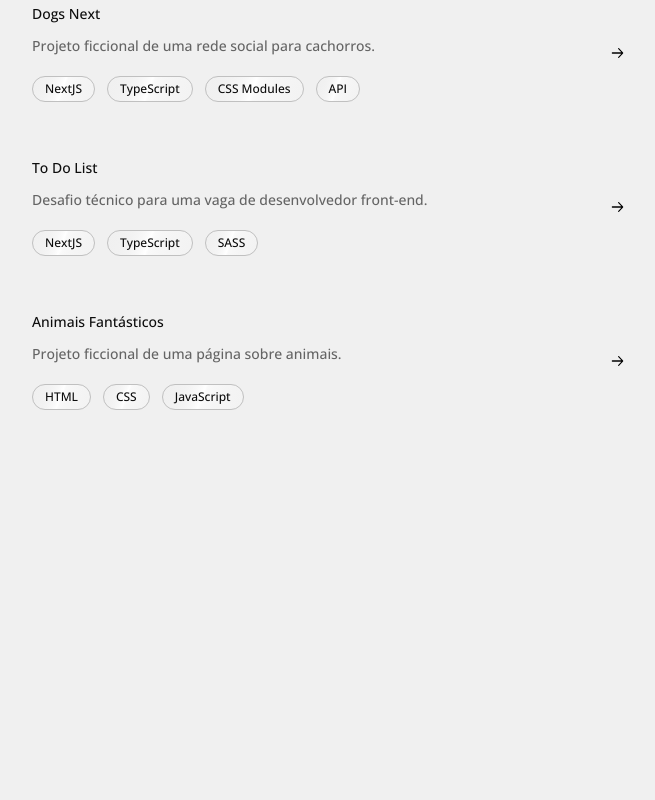
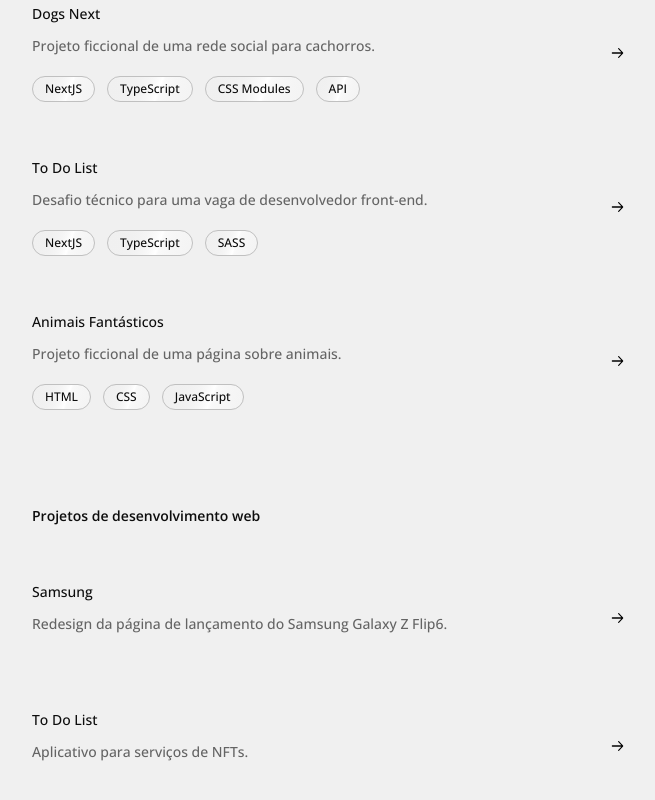
Before and after one commit to bagrielz/portfolio, a Next.js app: page / in a window 1280 px wide. Shown: the part 426-1226 px from the top of the page, without its empty margins (312-967 px from the left). Before the commit the page ends 892 px from the top, so only its background shows below. Built offline with nearby package versions, Linux system fonts and the light colour scheme; no server answers.

Commit message:
feat: Adicionado o componente Design Projects

```diff
--- a/src/app/page.tsx
+++ b/src/app/page.tsx
@@ -1,3 +1,4 @@
+import DesignProjects from '@/components/design/projects';
 import DevelopmentProjects from '@/components/development/projects';
 import { Header } from '@/components/header';
 import ThemeProvider from '@/providers/theme-provider';
@@ -8,6 +9,7 @@ export default function Home() {
       <div className="p-4 md:p-0">
         <Header />
         <DevelopmentProjects />
+        <DesignProjects />
       </div>
     </ThemeProvider>
   );
--- /dev/null
+++ b/src/components/arrow-icon.tsx
@@ -0,0 +1,19 @@
+export default function ArrowIcon({ className }: { className: string }) {
+  return (
+    <svg
+      className={className}
+      width="16"
+      height="16"
+      viewBox="0 0 16 16"
+      fill="none"
+      xmlns="http://www.w3.org/2000/svg"
+    >
+      <path
+        fillRule="evenodd"
+        clipRule="evenodd"
+        d="M8.24341 3.16554C8.46796 2.92057 8.83203 2.92057 9.05659 3.16554L13.0816 7.55644C13.3061 7.80141 13.3061 8.19858 13.0816 8.44354L9.05659 12.8345C8.83203 13.0794 8.46796 13.0794 8.24341 12.8345C8.01886 12.5895 8.01886 12.1923 8.24341 11.9474L11.2868 8.62727H2.325C2.00744 8.62727 1.75 8.34643 1.75 7.99999C1.75 7.65356 2.00744 7.37272 2.325 7.37272H11.2868L8.24341 4.05263C8.01886 3.80767 8.01886 3.4105 8.24341 3.16554Z"
+        fill="currentColor"
+      />
+    </svg>
+  );
+}
--- /dev/null
+++ b/src/components/design/project-container.tsx
@@ -0,0 +1,34 @@
+import Link from 'next/link';
+import ArrowIcon from '../arrow-icon';
+
+export default function ProjectContainer({
+  title,
+  href,
+  description,
+}: {
+  title: string;
+  href: string;
+  description: string;
+}) {
+  return (
+    <Link
+      href={href}
+      aria-label={`Projeto ${title}`}
+      role="link"
+      target="_blank"
+      rel="noopener noreferrer"
+      className="group flex justify-between items-center p-4 rounded-xl transition duration-300 ease-in-out hover:bg-neutral-100 dark:hover:bg-dark-50"
+    >
+      <div className="font-medium">
+        <h3 className="mb-3 text-dark-100 dark:text-neutral-50">{title}</h3>
+        <p className="text-neutral-500 dark:text-neutral-200 mb-5">
+          {description}
+        </p>
+      </div>
+      <div className="relative w-4 h-4 overflow-hidden">
+        <ArrowIcon className="absolute fill-dark-50 dark:fill-neutral-50 right-0 top-0 transition-transform duration-500 ease-in-out group-hover:translate-x-full" />
+        <ArrowIcon className="absolute fill-dark-50 dark:fill-neutral-50 right-0 top-0 -translate-x-full transition-transform duration-500 ease-in-out group-hover:translate-x-0" />
+      </div>
+    </Link>
+  );
+}
--- /dev/null
+++ b/src/components/design/projects.tsx
@@ -0,0 +1,38 @@
+import ProjectContainer from './project-container';
+
+const projects = [
+  {
+    title: 'Samsung',
+    href: 'https://www.figma.com/design/F5r8s6SAEK5z1A55yDQW1N/samsung-redesign-12-06-24?m=auto&t=fsoirzMdpjVNQKp9-1',
+    description: 'Redesign da página de lançamento do Samsung Galaxy Z Flip6.',
+  },
+  {
+    title: 'To Do List',
+    href: 'https://www.figma.com/design/vTiVpQihvrdsTRzJ4xMDBk/cripto-app-15-02-24?m=auto&t=fsoirzMdpjVNQKp9-1',
+    description: 'Aplicativo para serviços de NFTs.',
+  },
+];
+
+export default function DesignProjects() {
+  return (
+    <section aria-labelledby="development-projects" className="container my-8">
+      <h2
+        id="development-projects"
+        className="font-semibold text-dark-100 dark:text-neutral-50 mb-6"
+      >
+        Projetos de desenvolvimento web
+      </h2>
+      <ul className="projects-container -ml-4 space-y-6">
+        {projects.map((project, index) => (
+          <li key={index}>
+            <ProjectContainer
+              title={project.title}
+              href={project.href}
+              description={project.description}
+            />
+          </li>
+        ))}
+      </ul>
+    </section>
+  );
+}
--- a/src/components/development/project-container.tsx
+++ b/src/components/development/project-container.tsx
@@ -1,23 +1,6 @@
 import { Badge } from './badge';
 import Link from 'next/link';
-
-const ArrowIcon = ({ className }: { className: string }) => (
-  <svg
-    className={className}
-    width="16"
-    height="16"
-    viewBox="0 0 16 16"
-    fill="none"
-    xmlns="http://www.w3.org/2000/svg"
-  >
-    <path
-      fillRule="evenodd"
-      clipRule="evenodd"
-      d="M8.24341 3.16554C8.46796 2.92057 8.83203 2.92057 9.05659 3.16554L13.0816 7.55644C13.3061 7.80141 13.3061 8.19858 13.0816 8.44354L9.05659 12.8345C8.83203 13.0794 8.46796 13.0794 8.24341 12.8345C8.01886 12.5895 8.01886 12.1923 8.24341 11.9474L11.2868 8.62727H2.325C2.00744 8.62727 1.75 8.34643 1.75 7.99999C1.75 7.65356 2.00744 7.37272 2.325 7.37272H11.2868L8.24341 4.05263C8.01886 3.80767 8.01886 3.4105 8.24341 3.16554Z"
-      fill="currentColor"
-    />
-  </svg>
-);
+import ArrowIcon from '../arrow-icon';
 
 export default function ProjectContainer({
   title,
```
